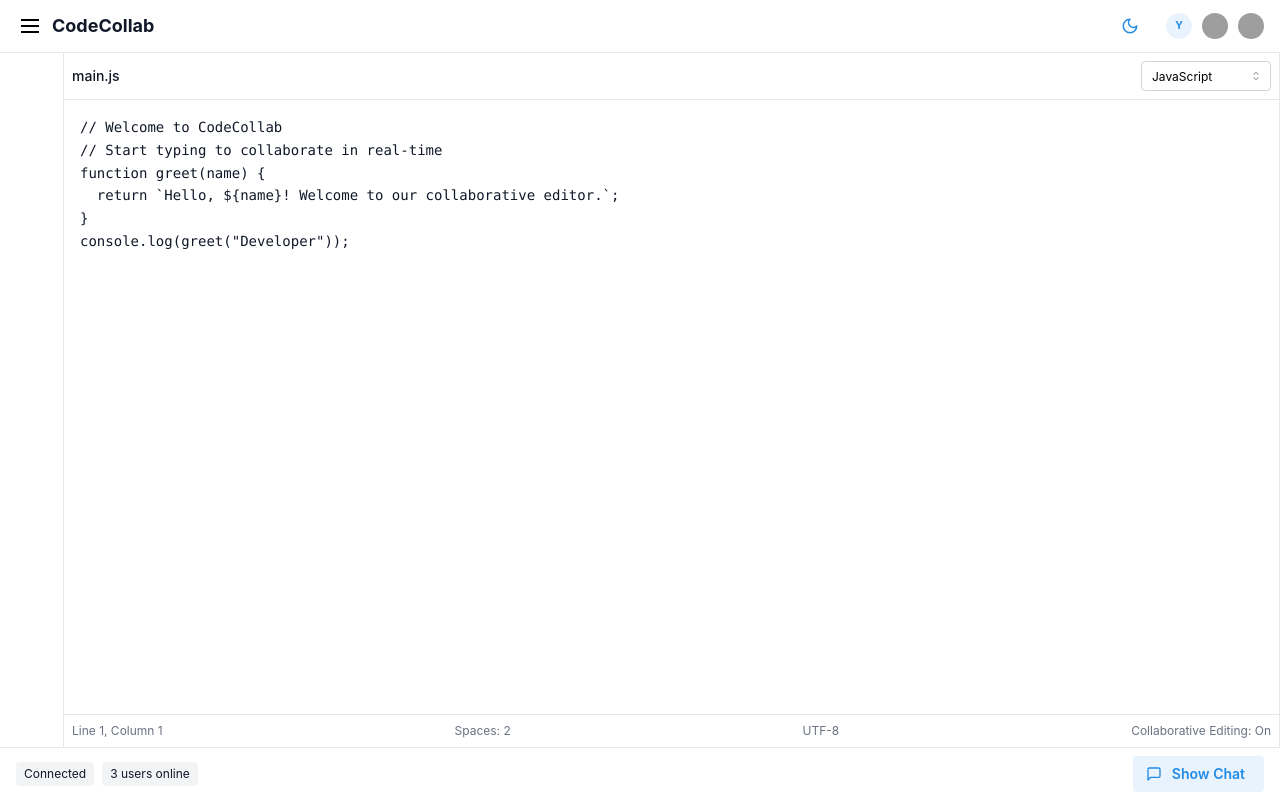
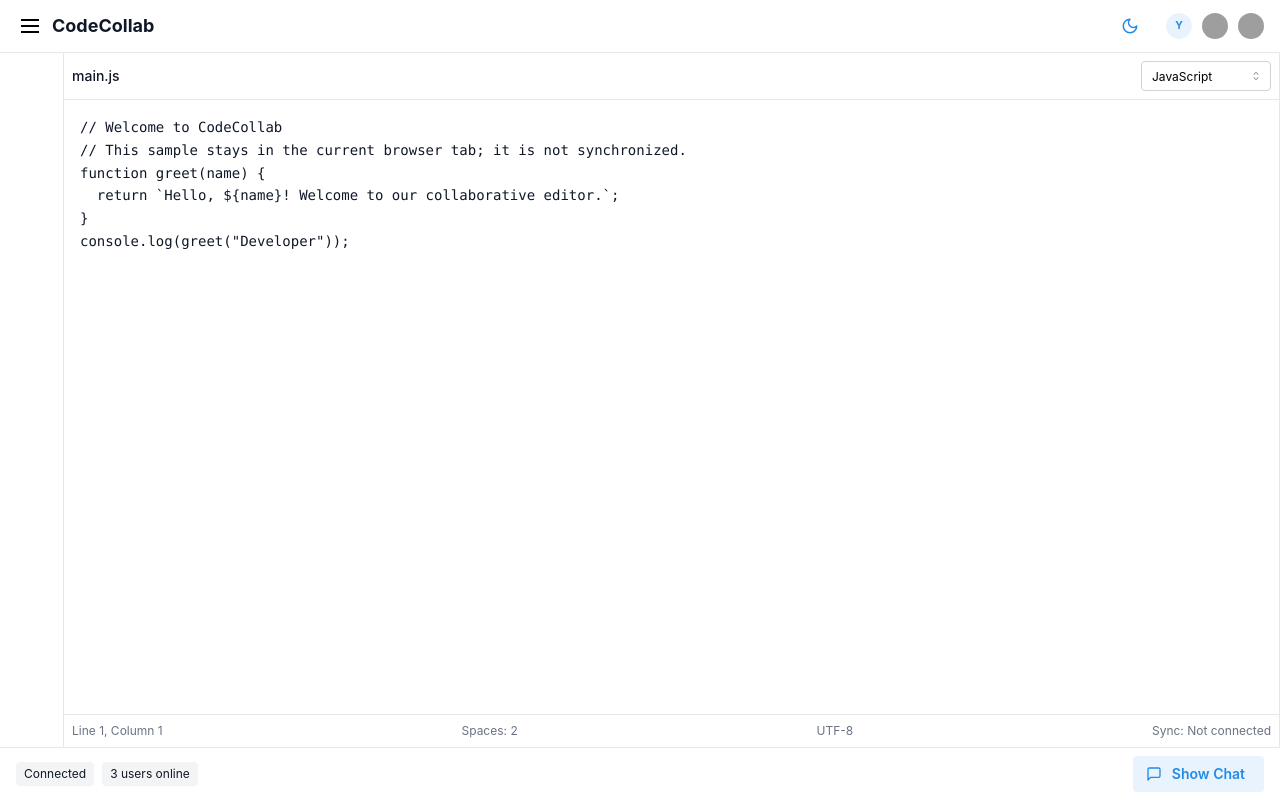
Before and after one commit to Brajesh31/CodeShare, a Next.js app: page /editor in a window 1280 px wide. Built offline with nearby package versions, Linux system fonts and the light colour scheme; grey boxes are pictures that could not be loaded.

Commit message:
fix: clarify prototype behavior in app/components/Editor.tsx

```diff
--- a/app/components/Editor.tsx
+++ b/app/components/Editor.tsx
@@ -9,7 +9,7 @@ const Editor: React.FC<EditorProps> = ({
   const [isLoading, setIsLoading] = useState(true);
   const [language, setLanguage] = useState('javascript');
   const [code, setCode] = useState(`// Welcome to CodeCollab
-// Start typing to collaborate in real-time
+// This sample stays in the current browser tab; it is not synchronized.
 function greet(name) {
   return \`Hello, \${name}! Welcome to our collaborative editor.\`;
 }
@@ -67,7 +67,7 @@ console.log(greet("Developer"));
         <div>Line 1, Column 1</div>
         <div>Spaces: 2</div>
         <div>UTF-8</div>
-        <div>Collaborative Editing: On</div>
+        <div>Sync: Not connected</div>
       </div>
     </div>;
 };
```
